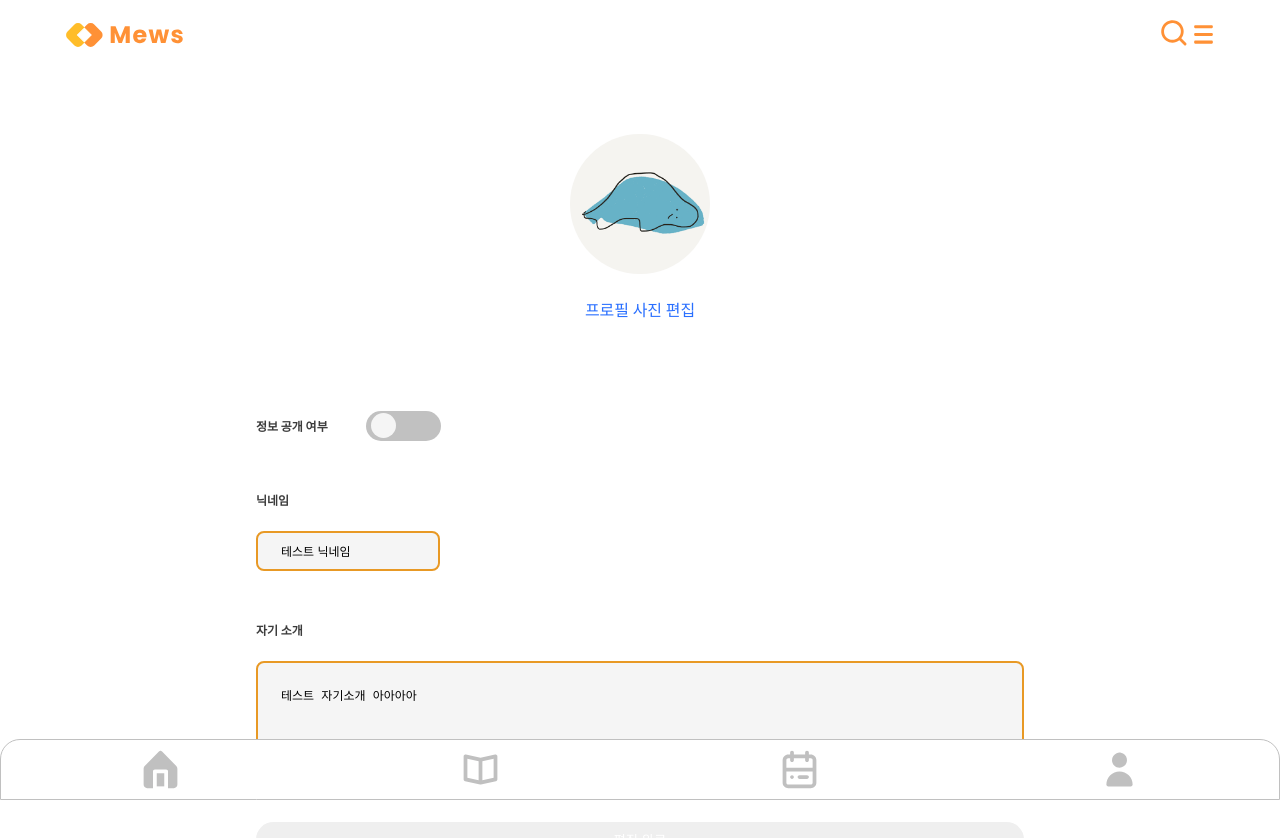
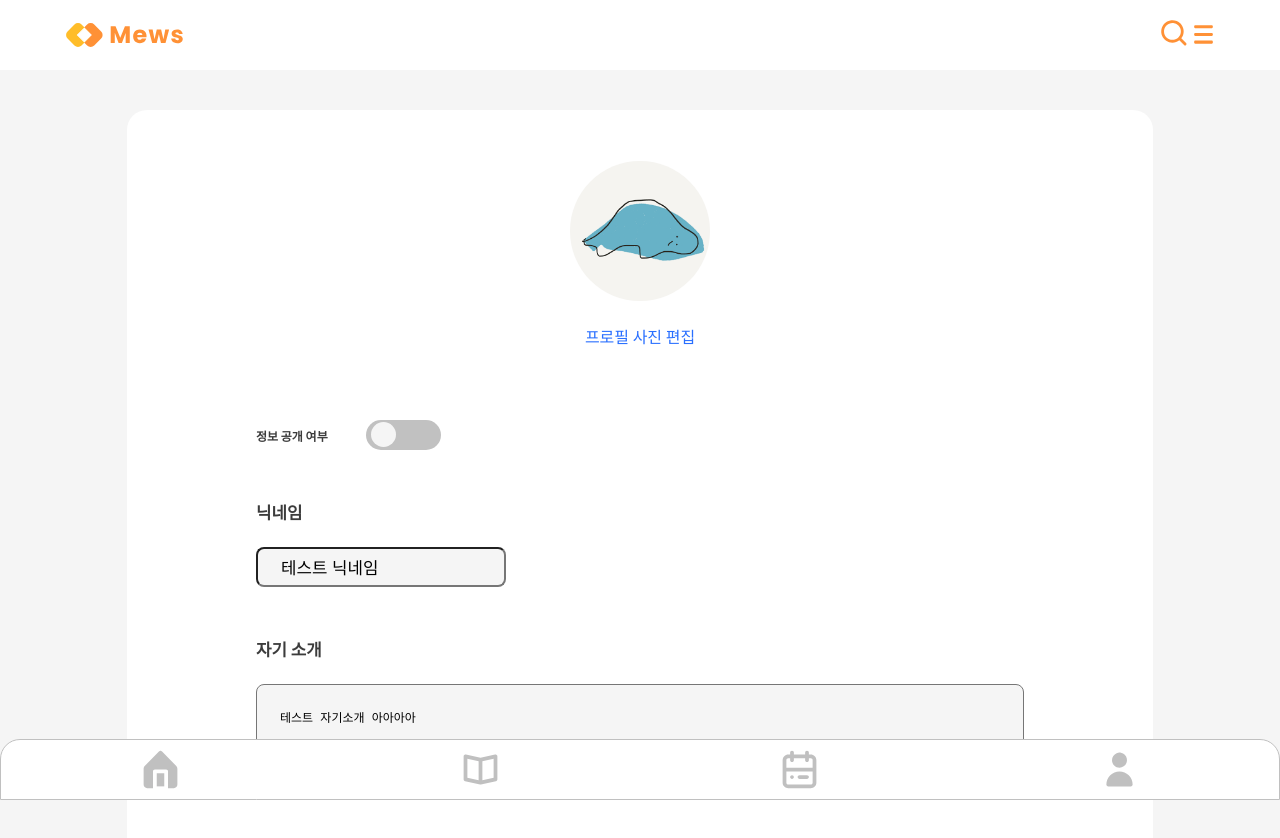
Before and after one commit to Mews-MIS/Mews-Client, a Next.js app: page /mypage/edit in a window 1280 px wide. Shown: the top 838 px of the page. Built offline with nearby package versions, Linux system fonts and the light colour scheme; what emotion-reset would draw is missing.

Commit message:
style: 프로필 수정 페이지 스타일링 보정

```diff
--- a/src/pages/mypage/edit/index.tsx
+++ b/src/pages/mypage/edit/index.tsx
@@ -1,5 +1,6 @@
 import EditFinishBtn from "@components/EditFinishBtn";
 import EditProfileImage from "@components/EditProfileImage";
+import PageTemplate from "@components/PageTemplate";
 import TobNavBar from "@components/TopNavBar";
 import React, { useState } from "react";
 import * as s from "./styles";
@@ -26,9 +27,11 @@ const EditMypage = () => {
   };
 
   return (
+    <PageTemplate>
       <s.Wrapper>
+        <s.Container>
           <TobNavBar />
-      <s.Container>
+          <s.EditContainer>
             <s.EditImageContainer>
               <EditProfileImage />
             </s.EditImageContainer>
@@ -56,8 +59,10 @@ const EditMypage = () => {
             <s.EditBtnContainer>
               <EditFinishBtn isFirstState={isFirstState} />
             </s.EditBtnContainer>
+          </s.EditContainer>
         </s.Container>
       </s.Wrapper>
+    </PageTemplate>
   );
 };
 
--- a/src/pages/mypage/edit/styles.ts
+++ b/src/pages/mypage/edit/styles.ts
@@ -2,15 +2,22 @@ import styled from "@emotion/styled";
 import theme from "@styles/Theme";
 
 export const Wrapper = styled.div`
-  background-color: ${theme.COLORS.CONTAINER_WHITE};
-  height: 100vh;
+  display: flex;
+  justify-content: center;
+  align-items: center;
 `;
 
 export const Container = styled.div`
+  margin-top: 40px;
+  border-radius: 20px;
+  width: 90%;
+  background-color: ${theme.COLORS.CONTAINER_WHITE};
+`;
+
+export const EditContainer = styled.div`
   display: flex;
   flex-direction: column;
   align-items: center;
-  margin-top: 70px;
 `;
 
 export const EditImageContainer = styled.div`
@@ -71,14 +78,14 @@ export const NicknameContainer = styled.div`
 `;
 
 export const Nickname = styled.div`
-  font-size: ${theme.FONT_SIZE.SMALL_SIZE};
+  font-size: ${theme.FONT_SIZE.MAIN_SIZE};
   font-weight: ${theme.FONT_WEIGHT.BOLD};
 `;
 
 export const NicknameInput = styled.input`
   margin-top: 3%;
-  font-size: ${theme.FONT_SIZE.SMALL_SIZE};
-  border: solid 2px ${theme.COLORS.BRIGHT_ORANGE};
+  font-size: ${theme.FONT_SIZE.MAIN_SIZE};
+  /* border: solid 2px ${theme.COLORS.BRIGHT_ORANGE}; */
   border-radius: 8px;
   background: ${theme.COLORS.BACKGROUND_WHITE};
   height: 40px;
@@ -90,7 +97,7 @@ export const IntroduceContainer = styled.div`
 `;
 
 export const Introduce = styled.div`
-  font-size: ${theme.FONT_SIZE.SMALL_SIZE};
+  font-size: ${theme.FONT_SIZE.MAIN_SIZE};
   font-weight: ${theme.FONT_WEIGHT.BOLD};
 `;
 
@@ -100,7 +107,6 @@ export const IntroduceTextarea = styled.textarea`
   margin-top: 3%;
   padding: 3%;
   font-size: ${theme.FONT_SIZE.SMALL_SIZE};
-  border: solid 2px ${theme.COLORS.BRIGHT_ORANGE};
   border-radius: 8px;
   background: ${theme.COLORS.BACKGROUND_WHITE};
   resize: none;
@@ -108,4 +114,5 @@ export const IntroduceTextarea = styled.textarea`
 
 export const EditBtnContainer = styled.div`
   margin-top: 70px;
+  margin-bottom: 70px;
 `;
```
Lines whose indentation alone changed are shown as unchanged.
